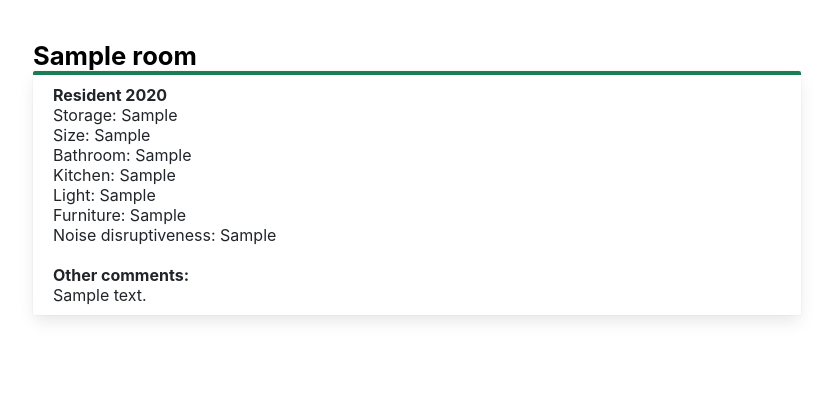
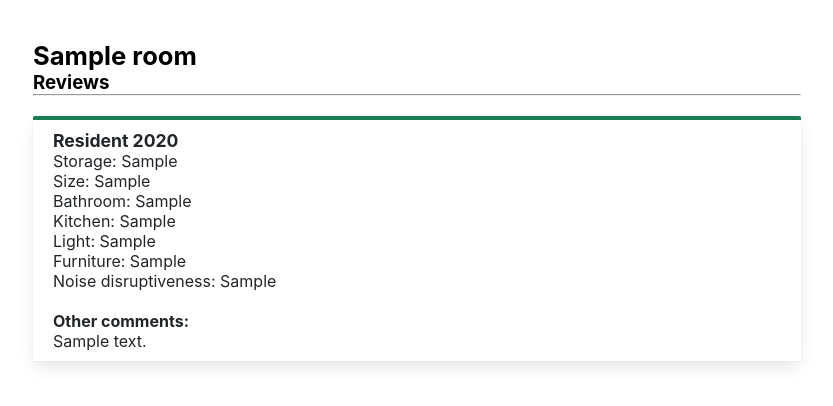
Before and after one commit to qjcr/qrdb, a Django app: template qrdb/qrdb/templates/room.html in a window 1280 px wide. Shown: the part 47-453 px from the top of the page, without its empty margins (223-1056 px from the left). Run offline with Django 3.2, Linux system fonts and the light colour scheme; the template is opened without the code that fills it: most values are stand-ins (such as "Sample title", 1, 10 or a date in 2020).

Commit message:
Padding on reviews

```diff
--- a/qrdb/qrdb/templates/room.html
+++ b/qrdb/qrdb/templates/room.html
@@ -5,9 +5,13 @@
 
     <div class="room-list">
       <h2>{{ room.name }}</h2>
+
+      <h3>Reviews</h3>
+      <hr>
         {% for review in reviews_v1 %}
+          <div class="review">
             <div class="card">
-                  <p><b>Resident {{ review.year }}</b></p>
+              <p class="card-heading">Resident {{ review.year }}</p>
               <p>Storage: {{ review.storage_string }}</p>
               <p>Size: {{ review.size_string }}</p>
               <p>Bathroom: {{ review.bathroom_string }}</p>
@@ -31,6 +35,7 @@
               <br>
               <p>{{ review.comment }}</p> -->
             </div>
+          </div>
         {% endfor %}
 
         {% if reviews_v1.len == 0 %}
--- a/qrdb/qrdb/templates/static/css/main.css
+++ b/qrdb/qrdb/templates/static/css/main.css
@@ -110,7 +110,11 @@ nav .nav-title {
 }
 
 /* Map */
-
 .building, .room-list {
   margin: 40px 0;
 }
+
+/* Room */
+.review {
+  margin: 20px 0;
+}
```
Lines whose indentation alone changed are shown as unchanged.
